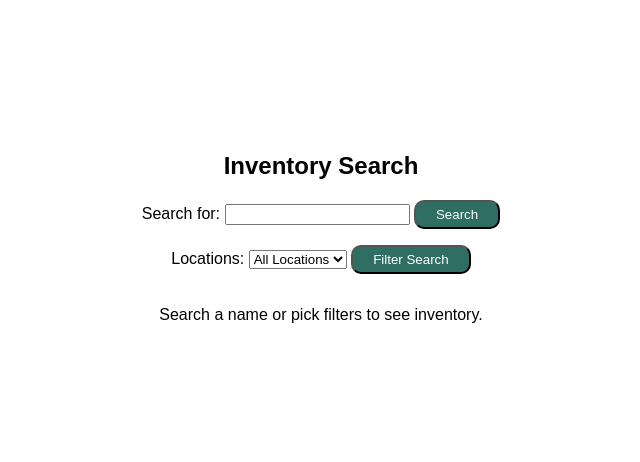
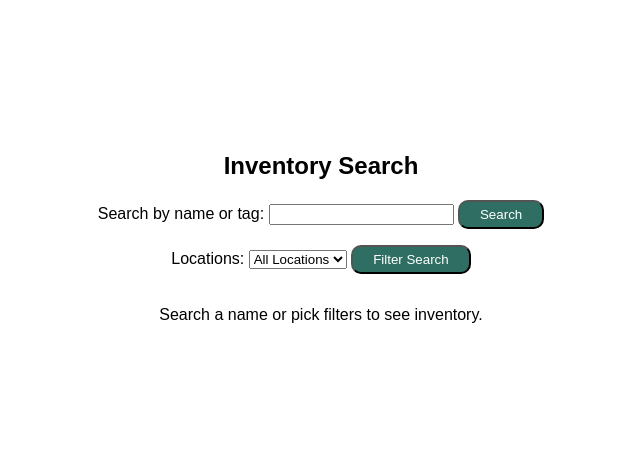
Before and after one commit to Jbeck121/Inventory-Machine, a Flask app: template web-ui/templates/home.html in a window 1280 px wide. Shown: the part 172-634 px from the top of the page, without its empty margins (319-959 px from the left). Run offline with Flask 3, Linux system fonts and the light colour scheme; the template is opened without the code that fills it, so the values that code supplies are empty; parts of the project's set-up code (start-up, migrations or seed data) failed here and were passed over.

Commit message:
K2: search matches tags as well as descriptions

```diff
--- a/web-ui/app.py
+++ b/web-ui/app.py
@@ -79,17 +79,21 @@ def home():
 
 
     if search_term:
-        """
-        for item in ITEMS:
-            item_name_lowercase = item["name"].lower()
+        # One pattern, used twice: once against the description and once
+        # against the tag names. %...% means "contains", as before.
+        pattern = f"%{search_term}%"
 
-            if search_term.lower() in item_name_lowercase:
-                results.append(item)
-        """
-
+        # LEFT JOIN, not JOIN, for the tag tables. An item with no tags
+        # (real pipeline output can have them) would vanish from a plain
+        # JOIN, even if its description matched the search.
         rows = db.fetch_all(
-            query + " WHERE items.description LIKE ?",
-            (f"%{search_term}%",),
+            "SELECT DISTINCT items.id, items.description, items.location_id, locations.name "
+            "FROM items "
+            "JOIN locations ON items.location_id = locations.id "
+            "LEFT JOIN item_tags ON item_tags.item_id = items.id "
+            "LEFT JOIN tags ON item_tags.tag_id = tags.id "
+            "WHERE items.description LIKE ? OR tags.name LIKE ?",
+            (pattern, pattern),
         )
         results = rows_to_dicts(columns, rows)
     #If block serving to find a specific item
--- a/web-ui/templates/home.html
+++ b/web-ui/templates/home.html
@@ -9,7 +9,7 @@
     <body>
         <h2>Inventory Search</h2>
         <form>
-            <label for="inventory">Search for:</label>
+            <label for="inventory">Search by name or tag:</label>
             <input type="text" id="inventory" name ="search"/>
             <button>Search</button>
         </form>
```
